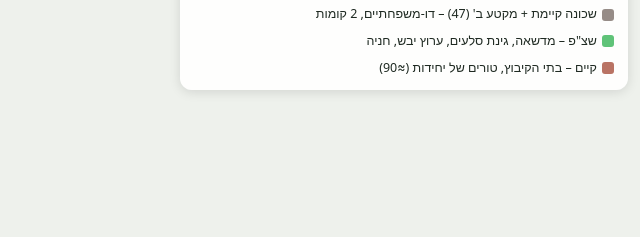
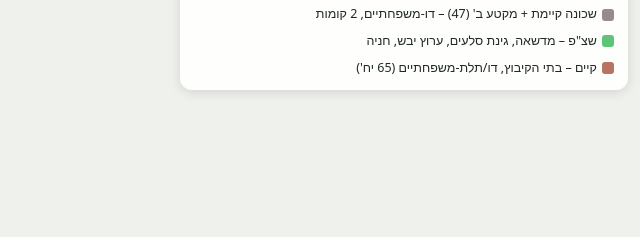
Before and after one commit to OrMosco/afek, a plain HTML site: page model.html in a window 1280 px wide. Shown: the part 208-445 px from the top of the page, 640-1280 px from the left. Drawn offline with nearby package versions, Linux system fonts and the light colour scheme.

Commit message:
Model: kibbutz houses mostly 2 units, long ones 3
Co-Authored-By: Claude Opus 5.5 <noreply@anthropic.com>
Claude-Session: https://claude.ai/code/session_01BnbxXtT6HXgVKC2THgimHy

```diff
--- a/model.html
+++ b/model.html
@@ -37,7 +37,7 @@
     <span><i style="background:#e8e2d6;border:1px solid #786e64"></i>מבנה ציבור – 2 אגפים + חיבור</span>
     <span><i style="background:#968c87"></i>שכונה קיימת + מקטע ב' (47) – דו-משפחתיים, 2 קומות</span>
     <span><i style="background:#5fc378"></i>שצ"פ – מדשאה, גינת סלעים, ערוץ יבש, חניה</span>
-    <span><i style="background:#b97364"></i>קיים – בתי הקיבוץ, טורים של יחידות (≈90)</span>
+    <span><i style="background:#b97364"></i>קיים – בתי הקיבוץ, דו/תלת-משפחתיים (65 יח')</span>
   </div>
 </div>
 <button id="toggle">ℹ️</button>
```
Also changed, not shown: 1 other file.
